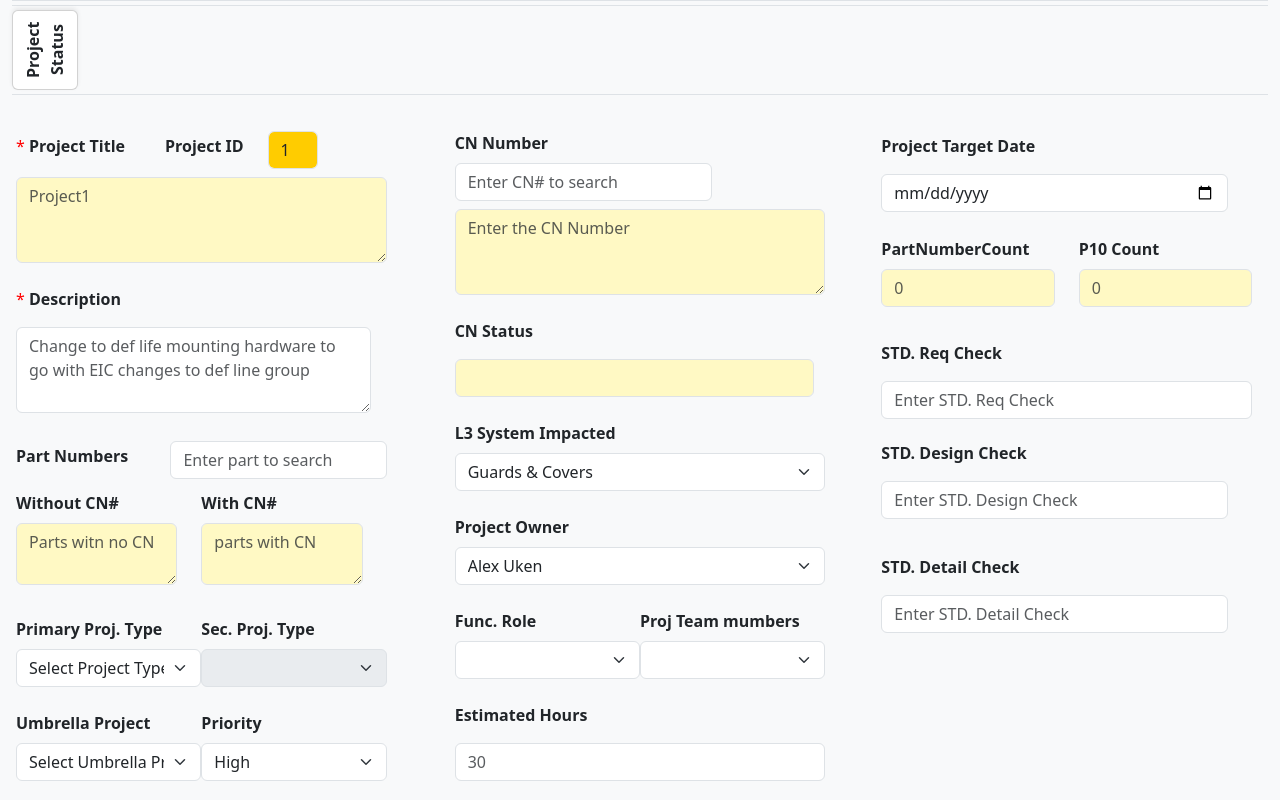
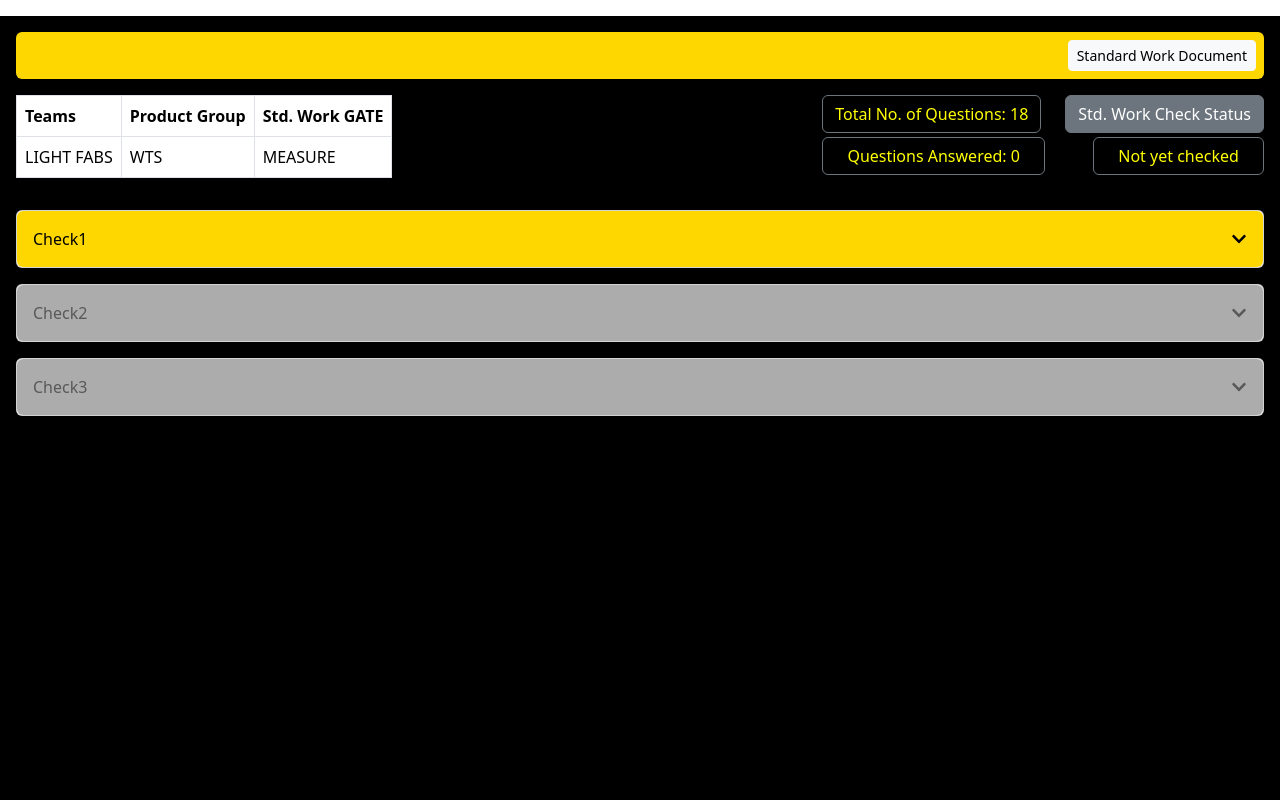
Before and after one commit to Siri66161616/ReactTest, a React (Create React App) app: page / in a window 1280 px wide. Shown: the top 800 px of the page. Built offline with nearby package versions, Linux system fonts and the light colour scheme.

Commit message:
Added the new page Standard Document.

```diff
--- a/package.json
+++ b/package.json
@@ -13,6 +13,7 @@
     "react-bootstrap": "^2.10.9",
     "react-bootstrap-icons": "^1.11.5",
     "react-dom": "^18.3.1",
+    "react-icons": "^5.5.0",
     "react-router-dom": "^7.1.5",
     "react-scripts": "5.0.1",
     "web-vitals": "^4.2.4"
--- a/src/App.js
+++ b/src/App.js
@@ -1,9 +1,10 @@
 import React from "react";
 import "bootstrap/dist/css/bootstrap.min.css";
 import Design from "./pages/Design";
+import StandardDoc from "./pages/StandardDoc";
 
 function App() {
-  return <Design />;
+  return <StandardDoc />;
 }
 
 export default App;
--- /dev/null
+++ b/src/pages/StandardDoc.js
@@ -0,0 +1,210 @@
+import React, { useState } from "react";
+import {
+  Container,
+  Button,
+  Collapse,
+  Card,
+  Form,
+  Table,
+} from "react-bootstrap";
+import { FaChevronDown } from "react-icons/fa";
+
+const StandardDoc = () => {
+  const [open, setOpen] = useState({
+    check1: false,
+    check2: false,
+    check3: false,
+  });
+
+  const toggleCollapse = (key) => {
+    if (key === "check1") {
+      setOpen((prev) => ({ ...prev, [key]: !prev[key] }));
+    }
+  };
+
+  const data = [
+    {
+      category: "COMMONALITY",
+      question:
+        "Is there opportunity to update to Corporate Step/Rung and/or Common Corporate Stamped Guardian Post? (See LS-QR005)",
+    },
+    {
+      category: "COMMONALITY",
+      question:
+        "Is there opportunity to update to ROP material/thickness guide and/or bend guide?",
+    },
+    {
+      category: "CONDUCT DESIGN REVIEWS - Ongoing",
+      question:
+        "Has the project been reviewed with tech experts/MO/product support to clearly understand the alignment to the requirements?",
+    },
+    {
+      category: "CONDUCT DESIGN REVIEWS - Ongoing",
+      question: "Has DR1 been completed?",
+    },
+    {
+      category: "CPQD",
+      question:
+        "Have you ran the WTS CPQD Flow process if this is a WTS project? Did you verify folders/files/One Note files are created? Do not use special characters.",
+    },
+  ];
+
+  return (
+    <Container
+      fluid
+      className="mt-3 p-3 vh-100"
+      style={{ backgroundColor: "black", width: "100vw" }}
+    >
+      <div
+        className="d-flex justify-content-between align-items-center p-2 rounded"
+        style={{ backgroundColor: "gold", color: "black" }}
+      >
+        <div className="ms-auto">
+          <Button variant="light" size="sm">
+            Standard Work Document
+          </Button>
+        </div>
+      </div>
+
+      <div className="d-flex justify-content-between mt-3">
+        <Table bordered responsive>
+          <thead>
+            <tr>
+              <th>Teams</th>
+              <th>Product Group</th>
+              <th>Std. Work GATE</th>
+            </tr>
+          </thead>
+          <tbody>
+            <tr>
+              <td>LIGHT FABS</td>
+              <td>WTS</td>
+              <td>MEASURE</td>
+            </tr>
+          </tbody>
+        </Table>
+
+        <div className="d-flex flex-column gap-1 mb-3">
+          <div className="d-flex gap-4 w-150">
+            <Button
+              variant="secondary"
+              className="flex-fill"
+              style={{
+                backgroundColor: "transparent",
+                border: "1px solid #6c757d",
+                color: "yellow",
+              }}
+            >
+              Total No. of Questions: 18
+            </Button>
+            <Button variant="secondary" className="flex-fill">
+              Std. Work Check Status
+            </Button>
+          </div>
+          <div className="d-flex gap-5 w-150">
+            <Button
+              variant="secondary"
+              className="flex-fill"
+              style={{
+                backgroundColor: "transparent",
+                border: "1px solid #6c757d",
+                color: "yellow",
+              }}
+            >
+              Questions Answered: 0
+            </Button>
+            <Button
+              variant="secondary"
+              className="flex-fill"
+              style={{
+                backgroundColor: "transparent",
+                border: "1px solid #6c757d",
+                color: "yellow",
+              }}
+            >
+              Not yet checked
+            </Button>
+          </div>
+        </div>
+      </div>
+
+      {["check1", "check2", "check3"].map((item, index) => (
+        <Card className="mt-3" key={index}>
+          <Button
+            style={{
+              backgroundColor: item === "check1" ? "gold" : "gray",
+              color: "black",
+              border: "none",
+            }}
+            className="w-100 text-start p-3 d-flex align-items-center"
+            onClick={() => toggleCollapse(item)}
+            disabled={item !== "check1"}
+          >
+            <span className="flex-grow-1">
+              {item.charAt(0).toUpperCase() + item.slice(1)}
+            </span>
+            <FaChevronDown
+              style={{
+                transition: "transform 0.3s",
+                transform: open[item] ? "rotate(180deg)" : "rotate(0deg)",
+              }}
+            />
+          </Button>
+          <Collapse in={open[item]}>
+            <Card.Body className="bg-light p-4">
+              {item === "check1" && (
+                <Form>
+                  <Table bordered responsive>
+                    <thead>
+                      <tr>
+                        <th>Sub-Category</th>
+                        <th>Check to be performed</th>
+                        <th>Standard Work Check Status</th>
+                        <th>Documented Outcome</th>
+                      </tr>
+                    </thead>
+                    <tbody>
+                      {data.map((item, index) => (
+                        <tr key={index}>
+                          <td>{item.category}</td>
+                          <td>{item.question}</td>
+                          <td>
+                            <Form>
+                              <Form.Check
+                                type="radio"
+                                label="Met"
+                                name={`status-${index}`}
+                              />
+                              <Form.Check
+                                type="radio"
+                                label="NotMet"
+                                name={`status-${index}`}
+                              />
+                              <Form.Check
+                                type="radio"
+                                label="NA"
+                                name={`status-${index}`}
+                              />
+                            </Form>
+                          </td>
+                          <td>
+                            <Form.Control
+                              type="text"
+                              placeholder="Enter your inputs here..."
+                            />
+                          </td>
+                        </tr>
+                      ))}
+                    </tbody>
+                  </Table>
+                </Form>
+              )}
+            </Card.Body>
+          </Collapse>
+        </Card>
+      ))}
+    </Container>
+  );
+};
+
+export default StandardDoc;
```
Also changed, not shown: 1 other file (tests, documents, lock files or other folders).
